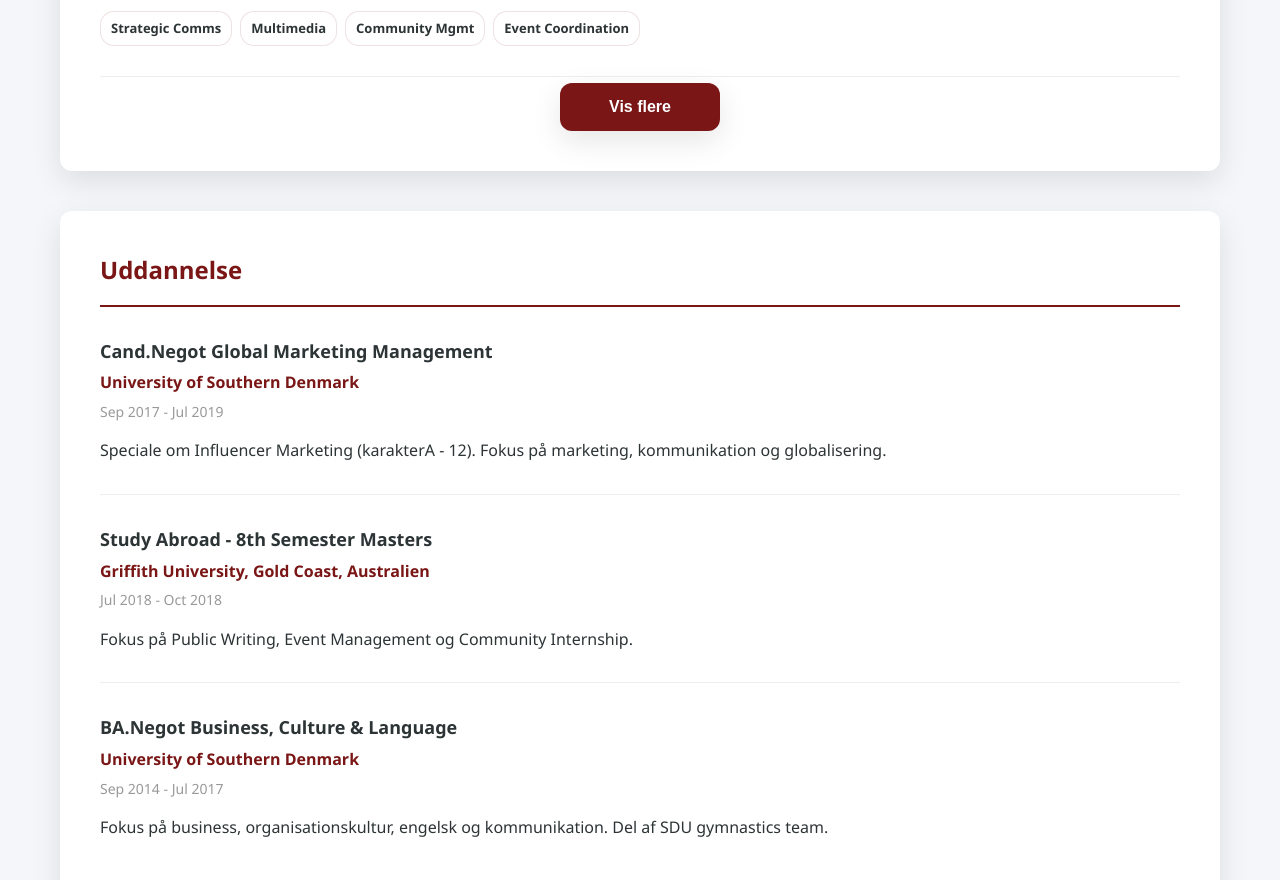
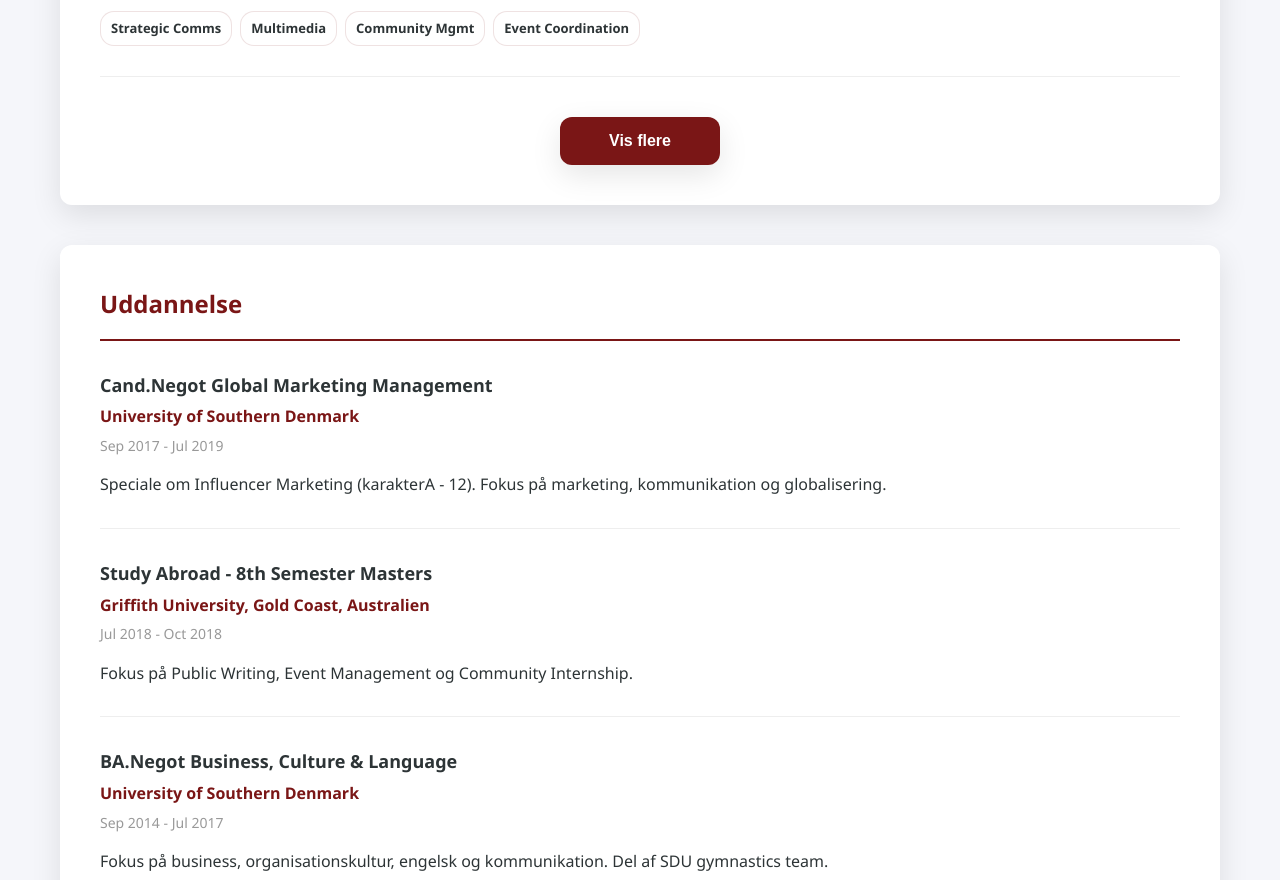
Before and after one commit to B3rginator/Portfolio, a plain HTML site: page index.html in a window 1280 px wide. Shown: the part 3929-4809 px from the top of the page. Drawn offline with Linux system fonts and the light colour scheme.

Commit message:
style: adjust margin-top of load more wrapper for improved spacing

```diff
--- a/css/cv.css
+++ b/css/cv.css
@@ -57,7 +57,7 @@
 }
 
 .cv-load-more-wrap {
-    margin-top: 6px;
+    margin-top: 40px;
     display: flex;
     justify-content: center;
 }
```
